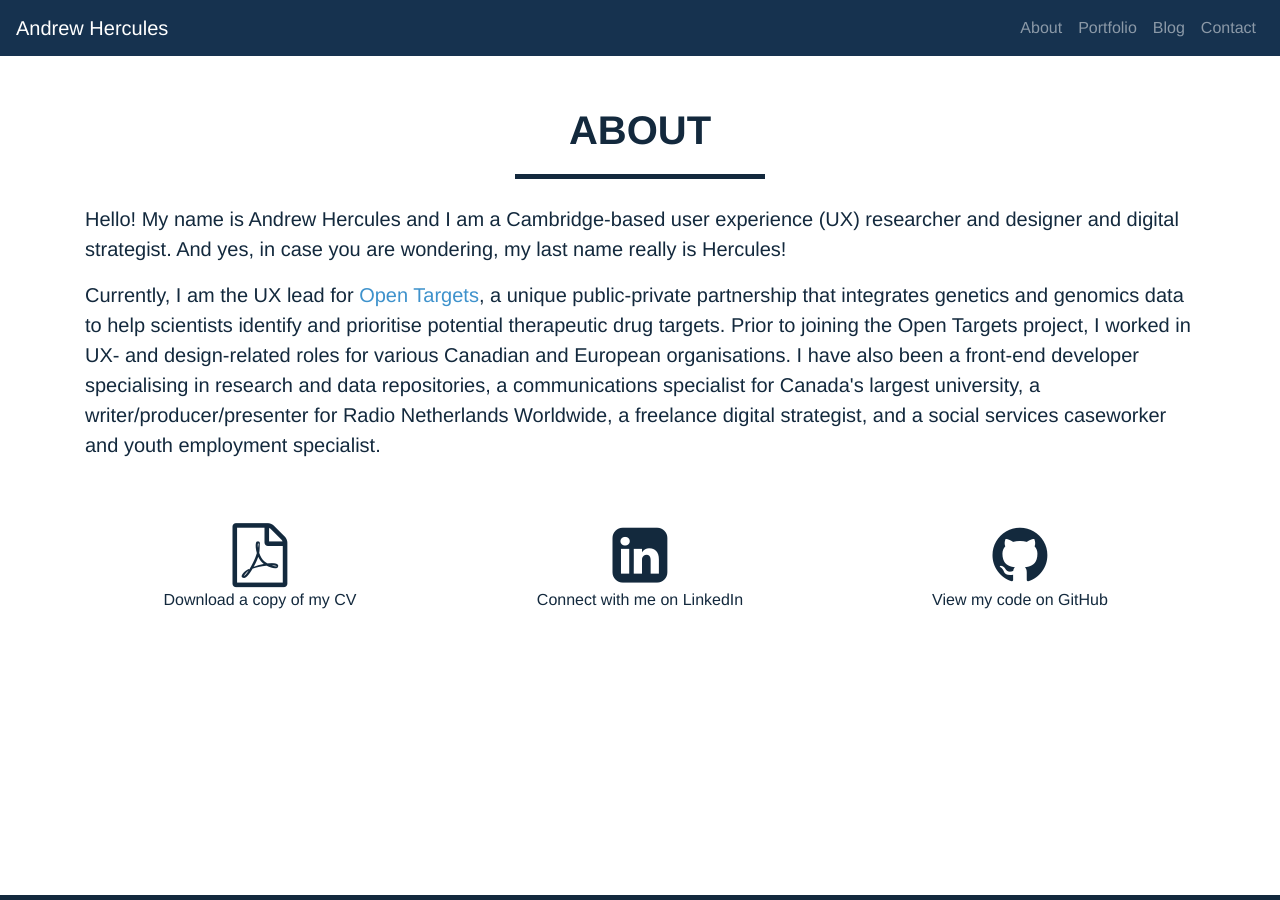
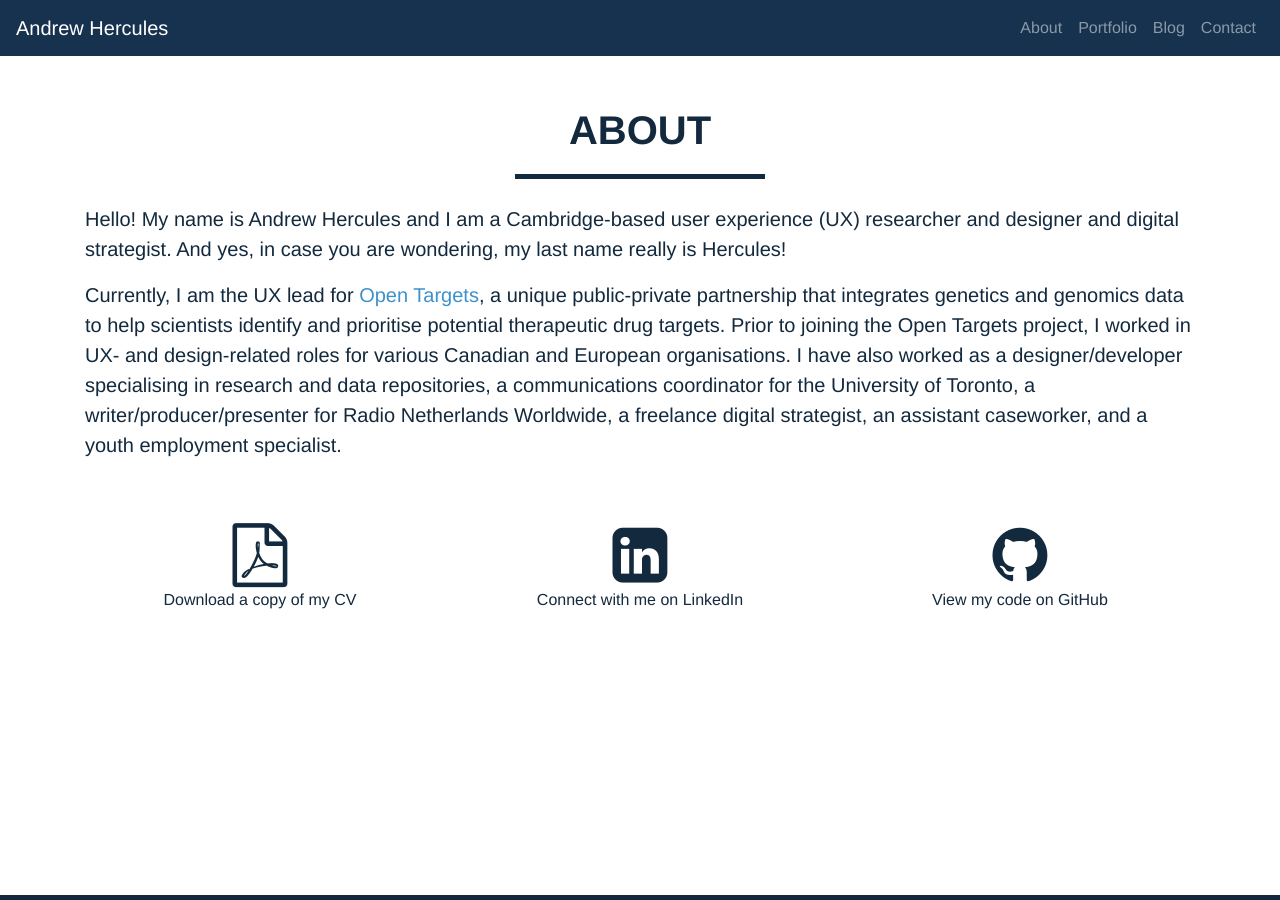
Before and after one commit to andrewhercules/andrewhercules.github.io, a Jekyll site: the page built from about.html, in a window 1280 px wide. Built offline with Jekyll 4.4.1, drawn with Linux system fonts in a browser that asks for light colours; nearby versions of some CDN libraries; some web fonts are replaced.

Commit message:
Updated content and links on about page

```diff
--- a/about.html
+++ b/about.html
@@ -20,9 +20,9 @@ layout: default
             Currently, I am the UX lead for <a class="external-link" href="http://www.opentargets.org/" target="_blank">Open Targets</a>,
             a unique public-private partnership that integrates genetics and genomics data to help scientists identify and prioritise
             potential therapeutic drug targets. Prior to joining the Open Targets project, I worked in UX- and design-related roles for various
-            Canadian and European organisations. I have also been a front-end developer specialising in research and data repositories,
-            a communications specialist for Canada's largest university, a writer/producer/presenter for Radio Netherlands Worldwide,
-            a freelance digital strategist, and a social services caseworker and youth employment specialist.
+            Canadian and European organisations. I have also worked as a designer/developer specialising in research and data repositories,
+            a communications coordinator for the University of Toronto, a writer/producer/presenter for Radio Netherlands Worldwide,
+            a freelance digital strategist, an assistant caseworker, and a youth employment specialist.
           </p>
         </div>
       </div>
```
